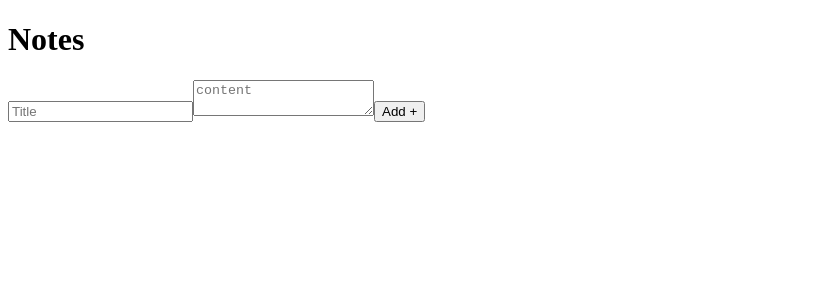
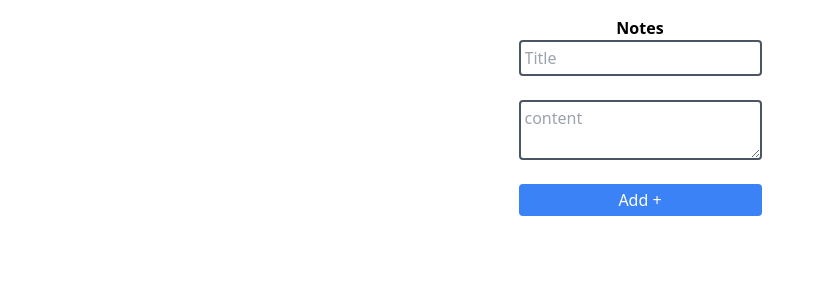
Before and after one commit to patxiarana/NEXTJS-PRISMA-TYPESCRIPT-TAILWIND-CRUD, a Next.js app in the folder notes/: page / in a window 1280 px wide. Shown: the top 300 px of the page, without its empty margins (0-817 px from the left). Built offline with nearby package versions, Linux system fonts and the light colour scheme.

Commit message:
error post 404 fixed

```diff
--- /dev/null
+++ b/notes/pages/_app.tsx
@@ -0,0 +1,8 @@
+import './globals.css'
+import type { AppProps } from 'next/app'
+
+function MyApp({ Component, pageProps }: AppProps) {
+  return <Component {...pageProps} />
+}
+
+export default MyApp
--- a/notes/pages/globals.css
+++ b/notes/pages/globals.css
@@ -1,27 +1,3 @@
 @tailwind base;
 @tailwind components;
 @tailwind utilities;
-
-:root {
-  --foreground-rgb: 0, 0, 0;
-  --background-start-rgb: 214, 219, 220;
-  --background-end-rgb: 255, 255, 255;
-}
-
-@media (prefers-color-scheme: dark) {
-  :root {
-    --foreground-rgb: 255, 255, 255;
-    --background-start-rgb: 0, 0, 0;
-    --background-end-rgb: 0, 0, 0;
-  }
-}
-
-body {
-  color: rgb(var(--foreground-rgb));
-  background: linear-gradient(
-      to bottom,
-      transparent,
-      rgb(var(--background-end-rgb))
-    )
-    rgb(var(--background-start-rgb));
-}
--- a/notes/tailwind.config.js
+++ b/notes/tailwind.config.js
@@ -1,18 +1,10 @@
-/** @type {import('tailwindcss').Config} */
 module.exports = {
   content: [
-    './src/pages/**/*.{js,ts,jsx,tsx,mdx}',
-    './src/components/**/*.{js,ts,jsx,tsx,mdx}',
-    './src/app/**/*.{js,ts,jsx,tsx,mdx}',
+    "./pages/**/*.{js,ts,jsx,tsx}",
+    "./components/**/*.{js,ts,jsx,tsx}",
   ],
   theme: {
-    extend: {
-      backgroundImage: {
-        'gradient-radial': 'radial-gradient(var(--tw-gradient-stops))',
-        'gradient-conic':
-          'conic-gradient(from 180deg at 50% 50%, var(--tw-gradient-stops))',
-      },
-    },
+    extend: {},
   },
   plugins: [],
 }
```
Also changed, not shown: notes/package.json (+4 -3 lines), notes/pages/layout.tsx (deleted, +0 -21 lines), 1 other file (tests, documents, lock files or other folders).
